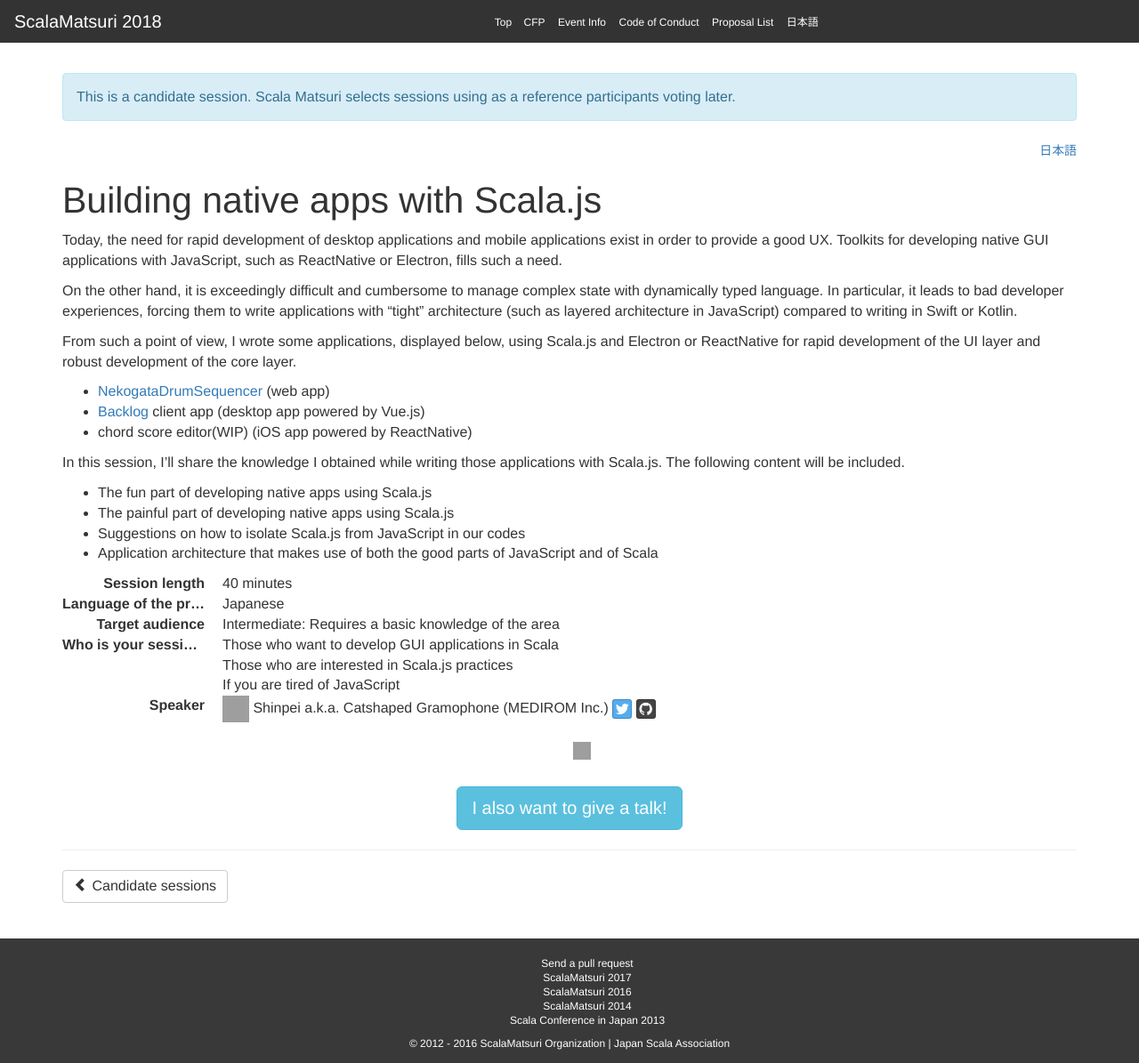
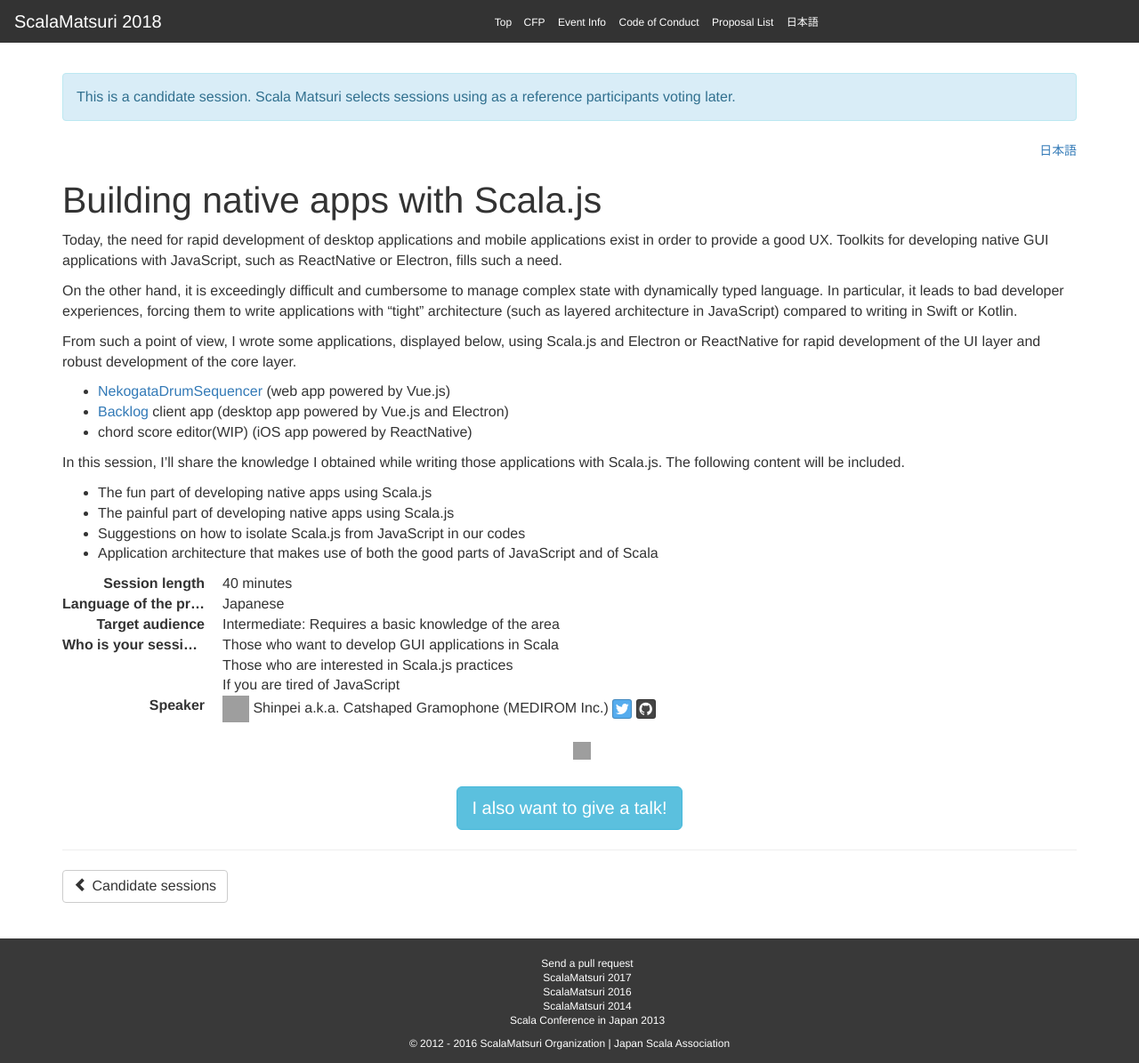
Before and after one commit to scalajp/2018.scalamatsuri.org, a Jekyll site: the page built from _candidates_en/Shinpei_1.md, in a window 1280 px wide and 1195 px high. Shown: the whole window at 89% size. Built offline with Jekyll 4.4.1, drawn with Linux system fonts in a browser that asks for light colours; nearby versions of some CDN libraries; comment, search, counter and statistics services are not loaded; grey boxes are pictures that could not be loaded.

Commit message:
本人からのご依頼によりセッション本文を修正します。

```diff
--- a/_candidates_en/Shinpei_1.md
+++ b/_candidates_en/Shinpei_1.md
@@ -22,8 +22,8 @@ On the other hand, it is exceedingly difficult and cumbersome to manage complex
 
 From such a point of view, I wrote some applications, displayed below, using Scala.js and Electron or ReactNative for rapid development of the UI layer and robust development of the core layer.
 
-- [NekogataDrumSequencer](https://shinpeim.github.io/ScalaJsDrumSequencer/web/build/) (web app)
-- [Backlog](https://www.backlog.jp/) client app (desktop app powered by Vue.js)
+- [NekogataDrumSequencer](https://shinpeim.github.io/ScalaJsDrumSequencer/web/build/) (web app powered by Vue.js)
+- [Backlog](https://www.backlog.jp/) client app (desktop app powered by Vue.js and Electron)
 - chord score editor(WIP) (iOS app powered by ReactNative)
 
 In this session, I'll share the knowledge I obtained while writing those applications with Scala.js. The following content will be included.
```
Also changed, not shown: _candidates_ja/Shinpei_1.md (+2 -2 lines).
